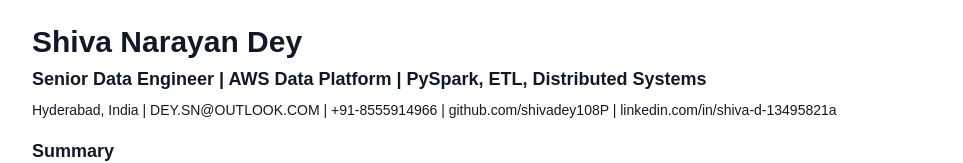
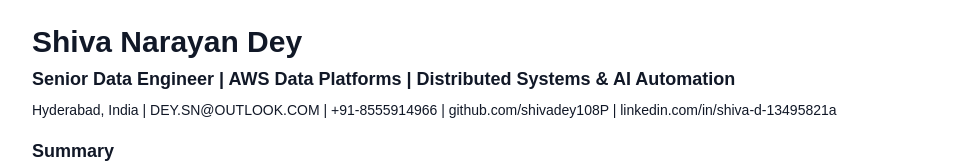
Before and after one commit to shivadey108P/shiva_dey_resume_builder, a plain HTML site: page index.html in a window 1280 px wide. Shown: the top 163 px of the page, without its empty margins (158-1121 px from the left). Drawn offline with Linux system fonts and the light colour scheme.

Commit message:
Update index.html

```diff
--- a/index.html
+++ b/index.html
@@ -94,7 +94,7 @@
   <main class="resume">
     <header>
       <h1>Shiva Narayan Dey</h1>
-      <p class="headline">Senior Data Engineer | AWS Data Platform | PySpark, ETL, Distributed Systems
+      <p class="headline">Senior Data Engineer | AWS Data Platforms | Distributed Systems & AI Automation
       </p>
       <p class="contact">Hyderabad, India | <a href="mailto:DEY.SN@OUTLOOK.COM">DEY.SN@OUTLOOK.COM</a> | <a
           href="tel:+918555914966">+91-8555914966</a> | <a href="https://github.com/shivadey108P" target="_blank"
```
